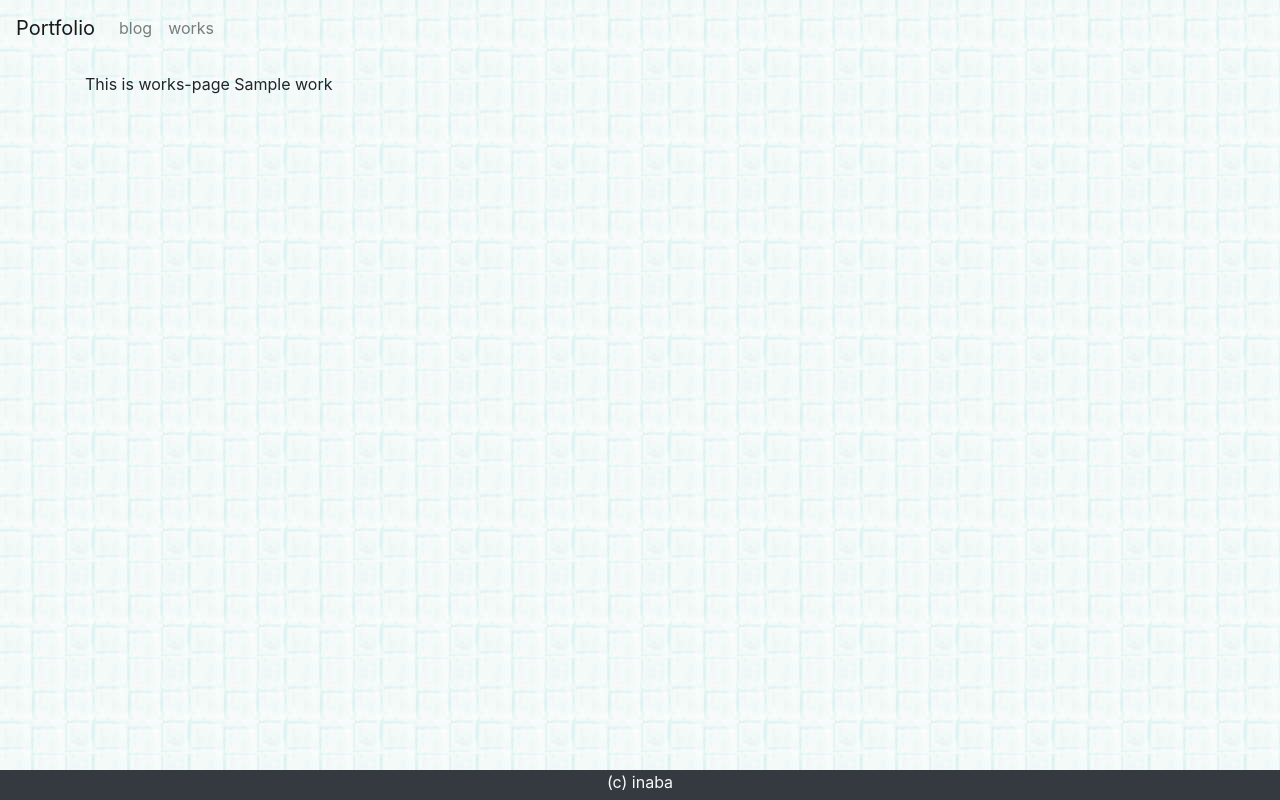
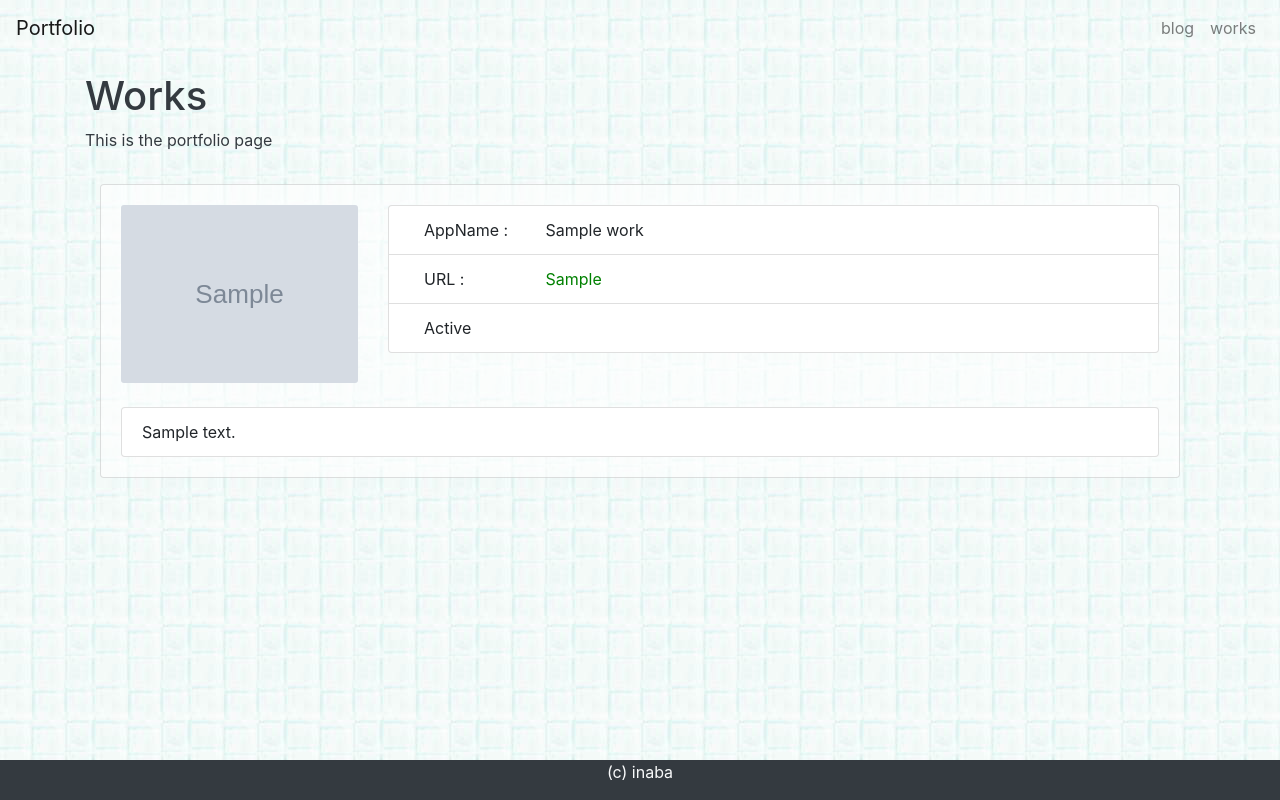
Before and after one commit to inainaba/mysite, a Django app: page /works/ in a window 1280 px wide. Run offline with Django 3.2, Linux system fonts and the light colour scheme; tables that the repository leaves empty hold one stand-in row (values such as "Sample post"); grey boxes marked "Sample" are stand-in pictures; some libraries are stand-ins or nearby versions.

Commit message:
works完成

```diff
--- a/mysite/homepage/models.py
+++ b/mysite/homepage/models.py
@@ -1,6 +1,9 @@
 from django.db import models
 
 from stdimage.models import StdImageField
+
+from django.utils.html import mark_safe
+from markdown import markdown
 
 """ 自分の情報 """
 class Myinfo(models.Model):
@@ -26,7 +29,7 @@ class Myinfo(models.Model):
 class Blog(models.Model):
     title = models.CharField("タイトル",max_length=100)
     text = models.TextField("本文")
-    is_public = models.BooleanField(default=True)
+    is_public = models.BooleanField(default=False)
     date_birth = models.DateField(auto_now_add=True)
     date_update = models.DateField(auto_now=True)
     picture = StdImageField("画像",upload_to='media/blogs', blank=True, variations={
@@ -34,6 +37,9 @@ class Blog(models.Model):
         'thumbnail': (100, 100, True),
         'medium': (300, 200),
     })
+
+    def get_message_as_markdown(self):
+        return mark_safe(markdown(self.text, safe_mode='escape'))
 
     def __str__(self):
         return self.title
@@ -52,7 +58,8 @@ class Work(models.Model):
     title = models.CharField("webアプリ名",max_length=100)
     text = models.TextField("説明")
     page = models.URLField("URL")
-    is_public = models.BooleanField(default=True)
+    is_public = models.BooleanField(default=False)
+    is_active = models.BooleanField(default=False)
     date_birth = models.DateField(auto_now_add=True)
     date_update = models.DateField(auto_now=True)
     subject = models.ForeignKey(Subject,on_delete=models.CASCADE)
@@ -62,5 +69,8 @@ class Work(models.Model):
         'medium': (300, 200),
     })
 
+    def get_message_as_markdown(self):
+        return mark_safe(markdown(self.text, safe_mode='escape'))
+
     def __str__(self):
         return self.title
--- a/mysite/homepage/static/css/custom.css
+++ /dev/null
@@ -1,15 +0,0 @@
-html {
-    position: relative;
-    min-height: 100vh;
-  }
-body {
-    /* Margin bottom by footer height */
-    margin-bottom: 30px;
-  }
-.footer {
-    position: absolute;
-    bottom: 0;
-    width: 100%;
-    /* Set the fixed height of the footer here */
-    height: 30px;
-  }
--- a/mysite/homepage/templates/homepage/base.html
+++ b/mysite/homepage/templates/homepage/base.html
@@ -1,5 +1,6 @@
-<!DOCTYPE>
+<!DOCTYPE html>
 <html lang="ja">
+
 <head>
 
   <!-- Required meta tags -->
@@ -9,19 +10,41 @@
   <!-- Bootstrap CSS -->
   <link rel="stylesheet" href="https://stackpath.bootstrapcdn.com/bootstrap/4.1.0/css/bootstrap.min.css"
     integrity="sha384-9gVQ4dYFwwWSjIDZnLEWnxCjeSWFphJiwGPXr1jddIhOegiu1FwO5qRGvFXOdJZ4" crossorigin="anonymous">
-    <link rel="stylesheet" href="https://cdnjs.cloudflare.com/ajax/libs/fullcalendar/3.10.0/fullcalendar.css"
-        integrity="sha384-CSpejLAxvQjhYnaGctk31dTIAVVJ37ll9TXZ5+siSJ/ZYHLO6/Ae3wBxMkkeePta" crossorigin="anonymous">
-    <link rel='stylesheet' href="https://cdnjs.cloudflare.com/ajax/libs/fullcalendar/3.10.0/fullcalendar.print.css"
-        integrity="sha384-z97gwhg6eih9y0LEKeeKhp3kzktXuksd8JpECb6SWwru2UVRSD3KgsyEAwCXzTb1"crossorigin="anonymous" media='print' >
+  <title>inaba's portfolio</title>
+  {% load static %}
 
-      <title>title</title>
-    {% load static %}
-    <link href="{% static 'css/custom.css' %}" rel="stylesheet">
   <style type="text/css">
-      body { background-image: url({% static 'homepage/b071.jpg' %});}
+    body {
+      background-image: url({% static 'homepage/b071.jpg' %});
+    }
+    html {
+      position: relative;
+      min-height: 100vh;
+    }
+    body {
+      /* Margin bottom by footer height */
+      margin-bottom: 5vh;
+    }
+    footer {
+      position: absolute;
+      bottom: 0;
+      width: 100%;
+      /* Set the fixed height of the footer here */
+      padding : auto;
+    }
+    a {
+      color: green;
+    }
+    a:hover {
+      color:rgb(2, 221, 68);
+    }
   </style>
 
+  <!-- オーバーライドスクリプト -->
+  {% block script %}{% endblock %}
+
 </head>
+
 <body>
   <!-- Optional JavaScript -->
   <!-- jQuery first, then Popper.js, then Bootstrap JS -->
@@ -41,18 +64,18 @@
     integrity="sha384-tsQFqpEReu7ZLhBV2VZlAu7zcOV+rXbYlF2cqB8txI/8aZajjp4Bqd+V6D5IgvKT"
     crossorigin="anonymous"></script>
 
-    {% block script %}{% endblock %}
-
 
   <!-- ナビバー -->
   <nav class="navbar navbar-expand-md navbar-light ">
     <a class="navbar-brand" href="{% url 'homepage:top' %}">Portfolio</a>
-        <button class="navbar-toggler" type="button" data-toggle="collapse" data-target="#navbarSupportedContent" aria-controls="navbarSupportedContent" aria-expanded="false" aria-label="Toggle navigation">
+    <button class="navbar-toggler" type="button" data-toggle="collapse" data-target="#navbarSupportedContent"
+      aria-controls="navbarSupportedContent" aria-expanded="false" aria-label="Toggle navigation">
       <span class="navbar-toggler-icon"></span>
     </button>
 
     <!--ナビゲーション-->
     <div class="collapse navbar-collapse" id="navbarSupportedContent">
+      <ul class="navbar-nav mr-auto"></ul>
       <ul class="navbar-nav">
         <li>
           <a class="nav-item nav-link " href="{% url 'homepage:myblog' %}">blog</a>
@@ -66,14 +89,15 @@
   </nav>
 
   <!-- メインコンテント -->
-      <div class="container mt-3">
+  <div class="container mt-3 mb-5">
     {% block content %}{% endblock %}
   </div>
 
   <!-- フッター -->
-      <footer class="footer bg-dark">
+  <footer class="footer bg-dark mt-5">
     <p class="text-light text-center">(c) inaba</p>
   </footer>
 
 </body>
+
 </html>
--- a/mysite/homepage/templates/homepage/works.html
+++ b/mysite/homepage/templates/homepage/works.html
@@ -1,10 +1,67 @@
 {% extends "homepage/base.html" %}
 
 {% block content %}
-This is works-page
+<h1 class="text-dark">Works</h1>
+<p class="text-dark">
+    This is the portfolio page
+</p>
 
-{% for w in works %}
-{{ w }}
+{% for work in works %}
+    <div class="container">
+        <div class="row">
+            <div class="col-md-12">
+                <div class="card md-5 mt-3" style="background: rgba(255, 255, 255, 0.6);">
+                    <div class="card-body">
+                        <div class="row">
+                            <div class="col-md-3">
+                                    <img src="{{ work.picture.url }}" class="card-img mb-2">
+                            </div>
+                            <div class="col-md-9">
+                                <div class="list-group">
+                                    <div class="list-group-item">
+                                        <div class="container">
+                                            <div class="row">
+                                                <div class="col-md-2">AppName : </div>
+                                                <div class="col-md-10">{{ work }}</div>
+                                            </div>
+                                        </div>
+                                    </div>
+                                    <div class="list-group-item">
+                                        <div class="container">
+                                            <div class="row">
+                                                <div class="col-md-2">URL : </div>
+                                                <div class="col-md-10"><a href="{{ work.page }}" >{{ work.page }}</a></div>
+                                            </div>
+                                        </div>
+                                    </div>
+                                    <div class="list-group-item">
+                                        <div class="container">
+                                            <div class="row">
+                                                {% if work.is_active == True %}
+                                                    <div class="col-md-10">Active</div>
+                                                {% else %}
+                                                    <div class="col-md-10">Inactive</div>
+                                                {% endif %}
+                                            </div>
+                                        </div>
+                                    </div>
+                                </div>
+                            </div>
+                        </div>
+                        <div class="row">
+                            <div class="col-md-12">
+                                <ul class="list-group mt-3">
+                                    <li class="list-group-item">
+                                        <p class="card-text ">{{ work.text }}</p>
+                                    </li>
+                                </ul>
+                            </div>
+                        </div>
+                    </div>
+                </div>
+            </div>
+        </div>
+    </div>
 {% endfor %}
 
 {% endblock %}
--- a/mysite/homepage/views.py
+++ b/mysite/homepage/views.py
@@ -18,8 +18,14 @@ class Myblog(generic.ListView):
     model = Blog
     context_object_name = "blogs"
 
+    def get_queryset(self):
+        return super().get_queryset().filter(is_public=True).order_by('-date_birth')
+
 
 class Works(generic.ListView):
     template_name = "homepage/works.html"
     model = Work
     context_object_name = "works"
+
+    def get_queryset(self):
+        return super().get_queryset().filter(is_public=True).order_by('-date_birth')
```
Also changed, not shown: mysite/homepage/templates/homepage/top.html (+12 -0 lines), mysite/homepage/migrations/0002_auto_20190308_1344.py (added). Lines whose indentation alone changed are shown as unchanged.
